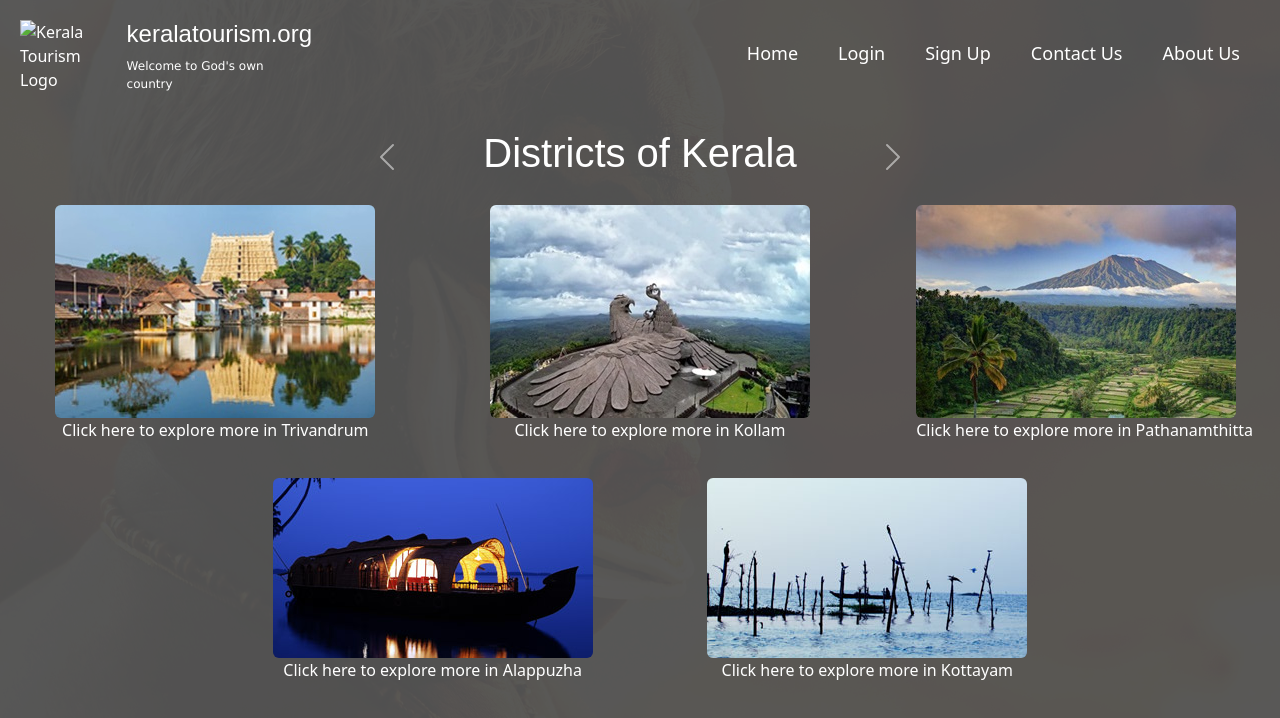
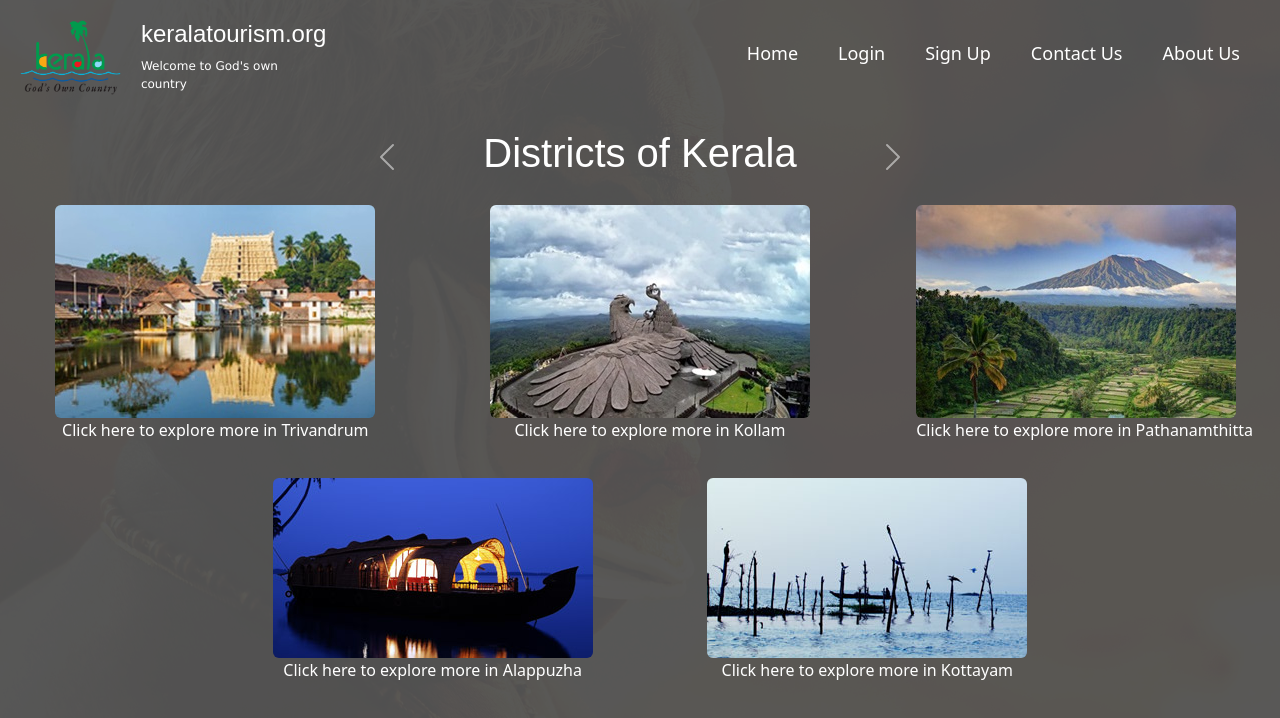
Before and after one commit to abinithya-ginnu/kerala-tourism-site, a plain HTML site: page navigation/explore.html in a window 1280 px wide. Drawn offline with nearby package versions, Linux system fonts and the light colour scheme; files that its build step writes are made by us from their sources; files whose address does not match are found by name.

Commit message:
updated kerala tourism logo path

```diff
--- a/navigation/explore.html
+++ b/navigation/explore.html
@@ -24,7 +24,7 @@
     <!-- Navigation section -->
     <div class="row nav-padding">
       <div class="col-xl-3 d-flex justify-content-start">
-        <img src="Images/keralaTourismLogo.jpg" alt="Kerala Tourism Logo" height="75">
+        <img src="../Images/keralaTourismLogo.jpg" alt="Kerala Tourism Logo" height="75">
         <div class="d-flex flex-column align-self-center name-banner">
           <h4>keralatourism.org</h4>
           <p>Welcome to God's own country</p>
```
